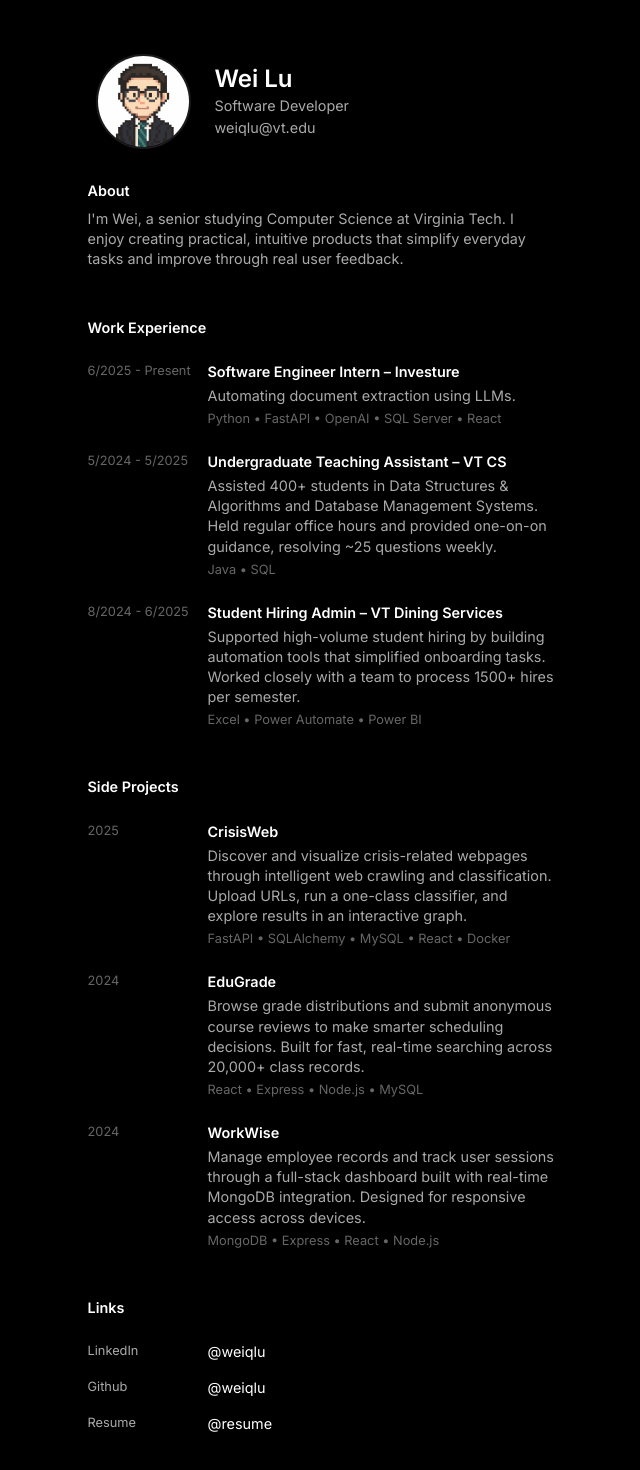
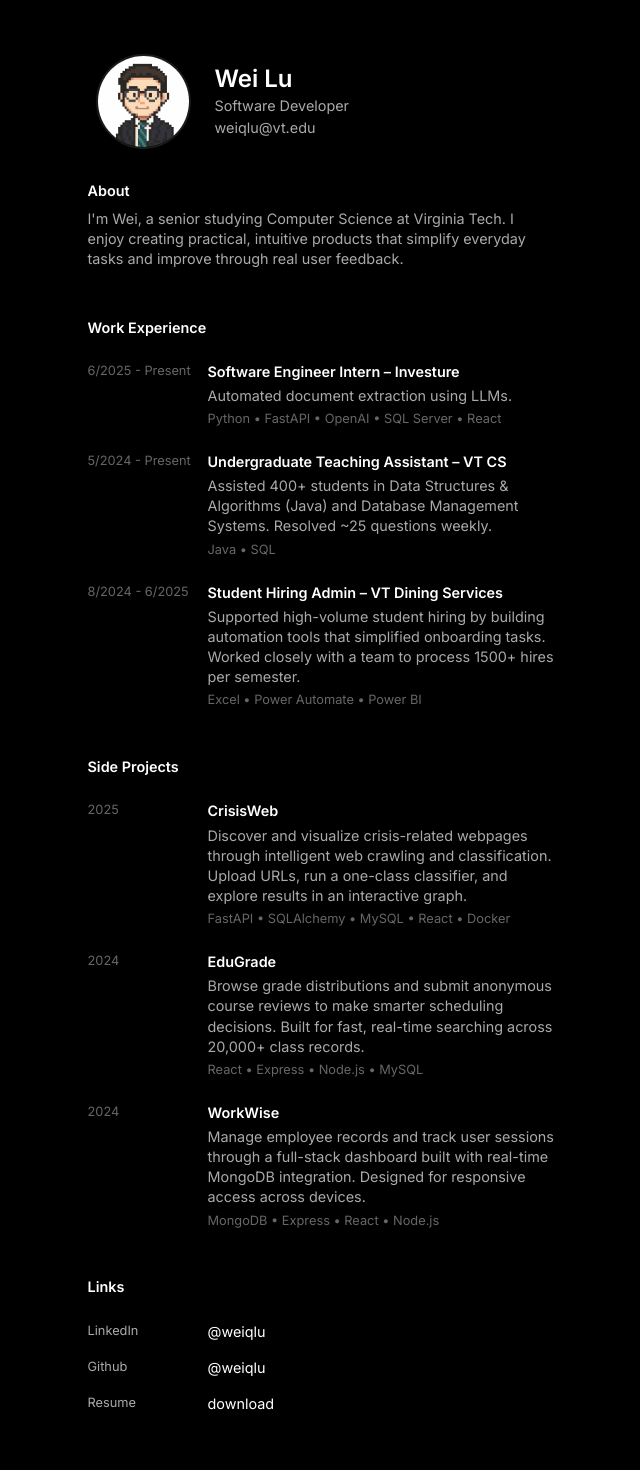
Before and after one commit to weiqlu/weiqlu-portfolio, a React (Vite) app in the folder client/: page / in a window 1280 px wide. Shown: the part 90-1560 px from the top of the page, without its empty margins (319-959 px from the left). Built offline with nearby package versions, Linux system fonts and the light colour scheme; some icons are missing.

Commit message:
updates to experience

```diff
--- a/client/src/components/Experience.jsx
+++ b/client/src/components/Experience.jsx
@@ -7,16 +7,16 @@ const experiences = [
     period: "6/2025 - Present",
     title: "Software Engineer Intern – Investure",
     company: "",
-    description: "Automating document extraction using LLMs.",
+    description: "Automated document extraction using LLMs.",
     technologies: ["Python", "FastAPI", "OpenAI", "SQL Server", "React"],
     link: "https://www.investure.com/",
   },
   {
-    period: "5/2024 - 5/2025",
+    period: "5/2024 - Present",
     title: "Undergraduate Teaching Assistant – VT CS",
     company: "",
     description:
-      "Assisted 400+ students in Data Structures & Algorithms and Database Management Systems. Held regular office hours and provided one-on-on guidance, resolving ~25 questions weekly.",
+      "Assisted 400+ students in Data Structures & Algorithms (Java) and Database Management Systems. Resolved ~25 questions weekly.",
     technologies: ["Java", "SQL"],
     link: "https://cs.vt.edu/",
   },
--- a/client/src/components/Links.jsx
+++ b/client/src/components/Links.jsx
@@ -15,7 +15,7 @@ const links = [
   },
   {
     platform: "Resume",
-    username: "@resume",
+    username: "download",
     url: "/Wei_Lu_Resume.pdf",
   },
 ];
@@ -86,7 +86,7 @@ const Links = () => {
       <motion.div
         initial={{ opacity: 0, y: -20 }}
         animate={{ opacity: 1, y: 0 }}
-        transition={{ duration: 1, ease: "easeOut", delay: 0.4}}
+        transition={{ duration: 1, ease: "easeOut", delay: 0.4 }}
       >
         <Typography
           variant="body1"
```
